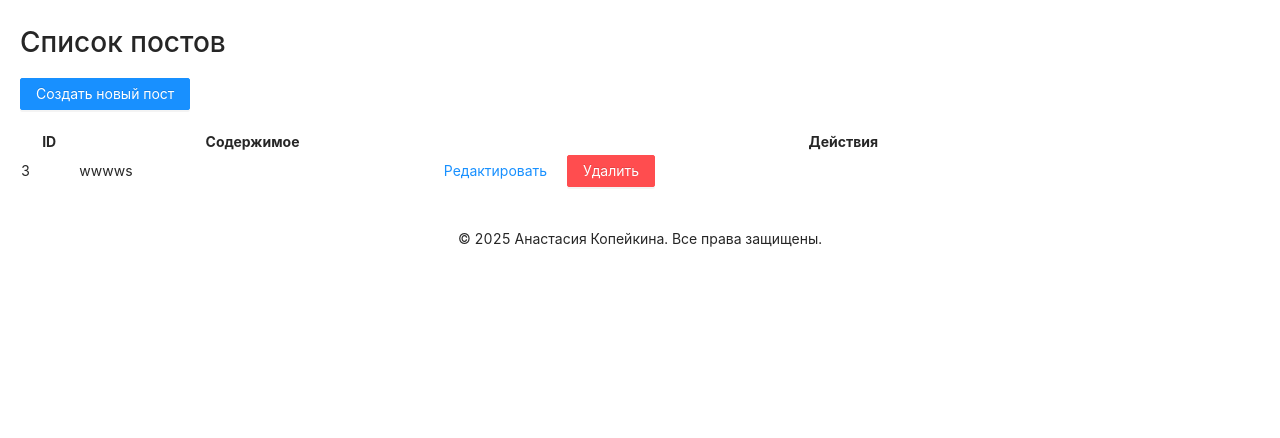
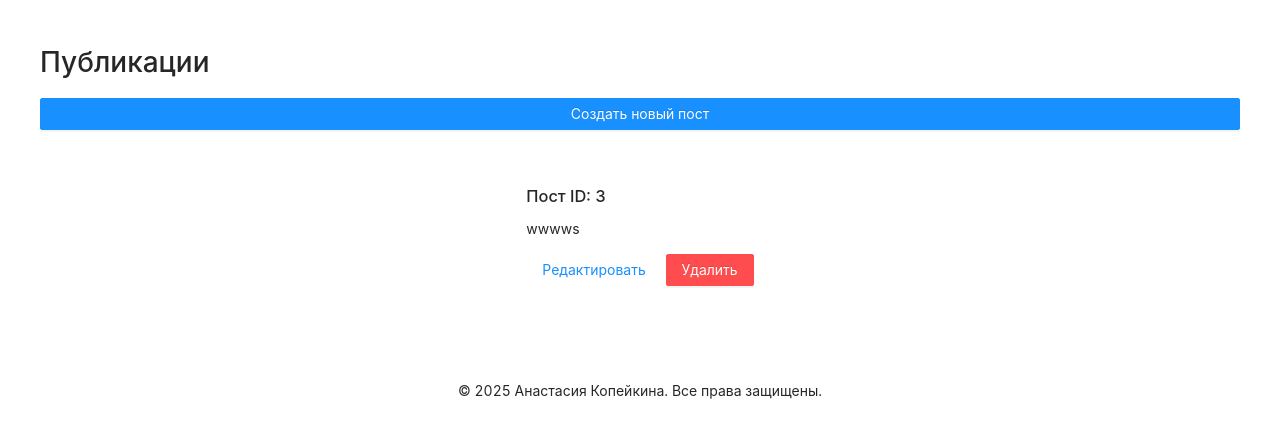
Before and after one commit to Demi-Play/content-control, a Flask app: page /posts in a window 1280 px wide. Shown: the part 47-485 px from the top of the page. Run offline with Flask 3, Linux system fonts and the light colour scheme; some libraries are stand-ins or nearby versions.

Commit message:
editing posts

```diff
--- a/application/templates/base.html
+++ b/application/templates/base.html
@@ -5,6 +5,7 @@
     <meta name="viewport" content="width=device-width, initial-scale=1.0">
     <title>{% block title %}Publication Management Platform{% endblock %}</title>
     <link rel="stylesheet" href="https://cdnjs.cloudflare.com/ajax/libs/antd/4.16.13/antd.min.css">
+    <link rel="stylesheet" href="{{ url_for('static', filename='css/styles.css') }}">
     <script src="https://cdnjs.cloudflare.com/ajax/libs/antd/4.16.13/antd.min.js"></script>
 </head>
 <body>
@@ -17,7 +18,7 @@
         </nav>
     </header>
 
-    <div class="content" style="padding: 20px;">
+    <div class="content" style="padding: 20px; display: flex; justify-content: center; flex-direction: column;">
         {% block content %}
         {% endblock %}
     </div>
--- a/application/templates/edit_post.html
+++ b/application/templates/edit_post.html
@@ -16,7 +16,7 @@
         {{ form.file.label }}<br>{{ form.file() }}
     </div>
 
-    <button type="submit" class="ant-btn ant-btn-primary">{{ form.submit() }}</button>
+        {{ form.submit() }}
 </form>
 
 <a href="{{ url_for('posts.list_posts') }}">отмена</a>
--- a/application/templates/posts.html
+++ b/application/templates/posts.html
@@ -3,36 +3,54 @@
 {% block title %}Список постов{% endblock %}
 
 {% block content %}
-<h1>Список постов</h1>
-
-<a href="{{ url_for('posts.new_post') }}" class="ant-btn ant-btn-primary">Создать новый пост</a>
-
-<table class="ant-table" style="margin-top: 20px; width: 100%;">
-    <thead>
-        <tr>
-            <th>ID</th>
-            <th>Содержимое</th>
-            <th>Действия</th>
-        </tr>
-    </thead>
-    <tbody>
+<div class="site-card-wrapper" style="padding: 20px; display: flex; justify-content: center; flex-direction: column;">
+    <h1>Публикации</h1>
+    <a href="{{ url_for('posts.new_post') }}" class="ant-btn ant-btn-primary" style="margin-bottom: 20px;">Создать новый пост</a>
+    <div class="ant-row" style="flex-direction: column; align-content: center;">
         {% for post in posts %}
-        <tr>
-            <td>{{ post.id }}</td>
-            <td>{{ post.content_text }}</td>
-            <td>
+        <div class="ant-col ant-col-8" style="padding: 10px;">
+            <div class="ant-card" style="width: 100%;">
+                <div class="ant-card-body">
+                    <h3>Пост ID: {{ post.id }}</h3>
+                    <p>{{ post.content_text }}</p>
+                    {% if post.file_path %}
+                    <div class="media-container">
+                        {% if post.file_type == 'image' %}
+                        <img src="{{ url_for('static', filename='uploads/' + post.file_path) }}" alt="Post Image" style="width: 100%; height: auto;">
+                        {% elif post.file_type == 'video' %}
+                        <video controls style="width: 100%;">
+                            <source src="{{ url_for('static', filename='uploads/' + post.file_path) }}" type="video/mp4">
+                            Ваш браузер не поддерживает видео.
+                        </video>
+                        {% endif %}
+                    </div>
+                    {% endif %}
+                    <div style="margin-top: 10px;">
                         <a href="{{ url_for('posts.edit_post', post_id=post.id) }}" class="ant-btn ant-btn-link">Редактировать</a>
                         <form action="{{ url_for('posts.delete_post', post_id=post.id) }}" method="POST" style="display:inline;">
                             <button type="submit" class="ant-btn ant-btn-danger">Удалить</button>
                         </form>
-            </td>
-        </tr>
+                    </div>
+                </div>
+            </div>
+        </div>
         {% else %}
-        <tr>
-            <td colspan="3">Нет доступных постов.</td>
-        </tr>
+        <p>Нет доступных постов.</p>
         {% endfor %}
-    </tbody>
-</table>
+    </div>
+</div>
+
+<style>
+    .media-container {
+        overflow: hidden;
+        position: relative;
+        width: 100%;
+        height: auto;
+    }
+    img, video {
+        display: block;
+        margin: auto;
+    }
+</style>
 
 {% endblock %}
--- a/application/views/posts.py
+++ b/application/views/posts.py
@@ -64,3 +64,18 @@ def edit_post(post_id):
         return redirect(url_for('posts.list_posts'))
 
     return render_template('edit_post.html', form=form)
+
+@posts_bp.route('/post/<int:post_id>/delete', methods=['POST'])
+def delete_post(post_id):
+    post = Post.query.get_or_404(post_id)
+
+    if post.user_id != session.get('user_id'):
+        flash('You do not have permission to delete this post.')
+        return redirect(url_for('posts.list_posts'))
+
+    post.is_active = False  # Логическое удаление поста
+
+    db.session.commit()
+
+    flash('Post deleted successfully!')
+    return redirect(url_for('posts.list_posts'))
```
Also changed, not shown: instance/contentControl.db, uploads/travel-solo-woman_gettyimages.png (added). Lines whose indentation alone changed are shown as unchanged.
